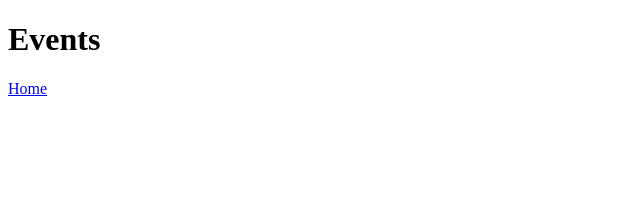
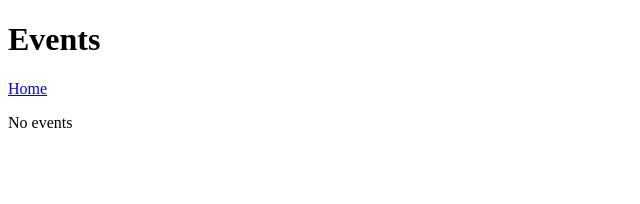
Before and after one commit to IFCity/next-city, a Next.js app: page /events in a window 1280 px wide. Shown: the top 204 px of the page, without its empty margins (0-640 px from the left). Built offline with nearby package versions, Linux system fonts and the light colour scheme.

Commit message:
NC-1: Add No events

```diff
--- a/pages/events.tsx
+++ b/pages/events.tsx
@@ -5,6 +5,7 @@ const Events: React.FunctionComponent = () => (
   <div>
     <h1>Events</h1>
     <Link href="/">Home</Link>
+    <p>No events</p>
   </div>
 )
 export default Events
```
